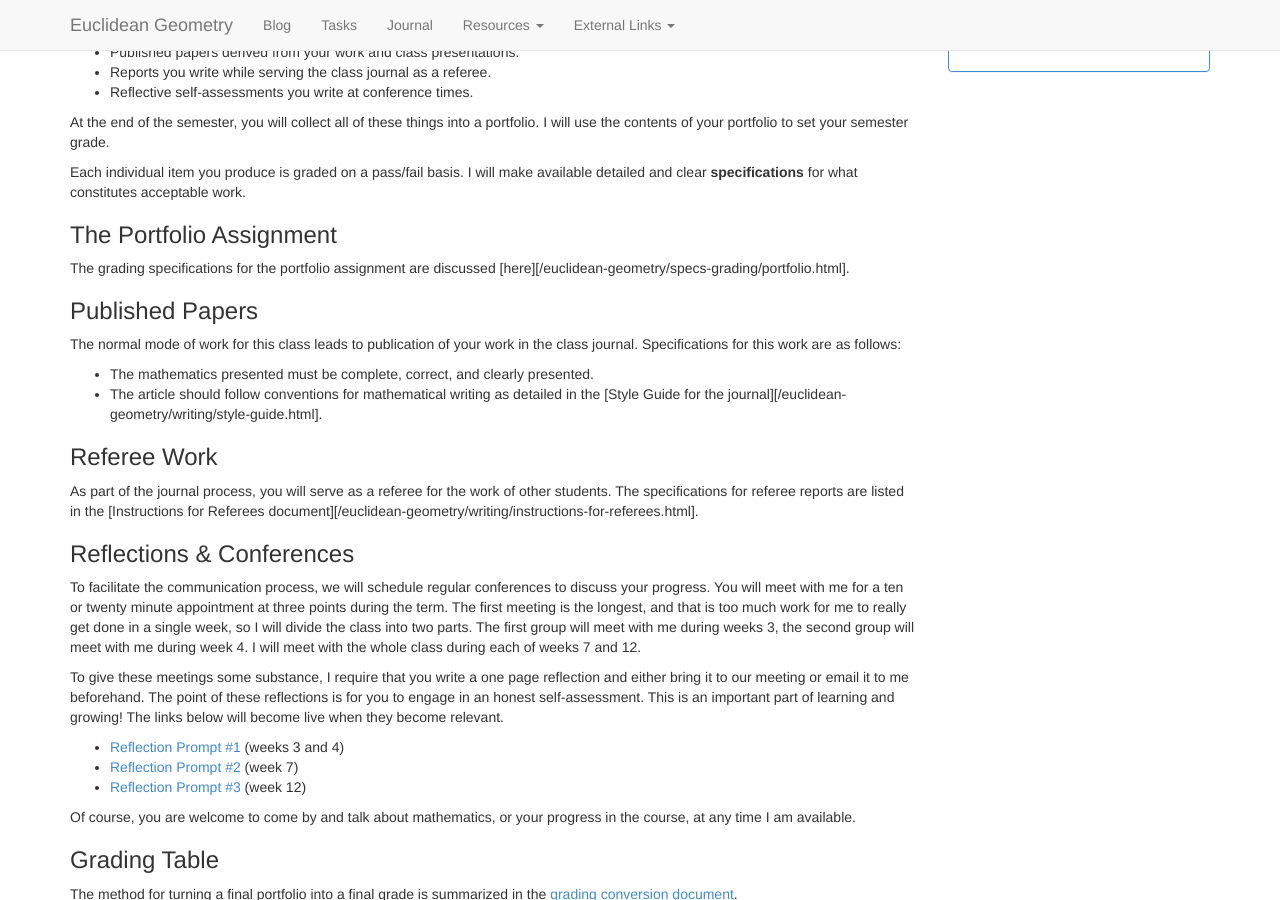
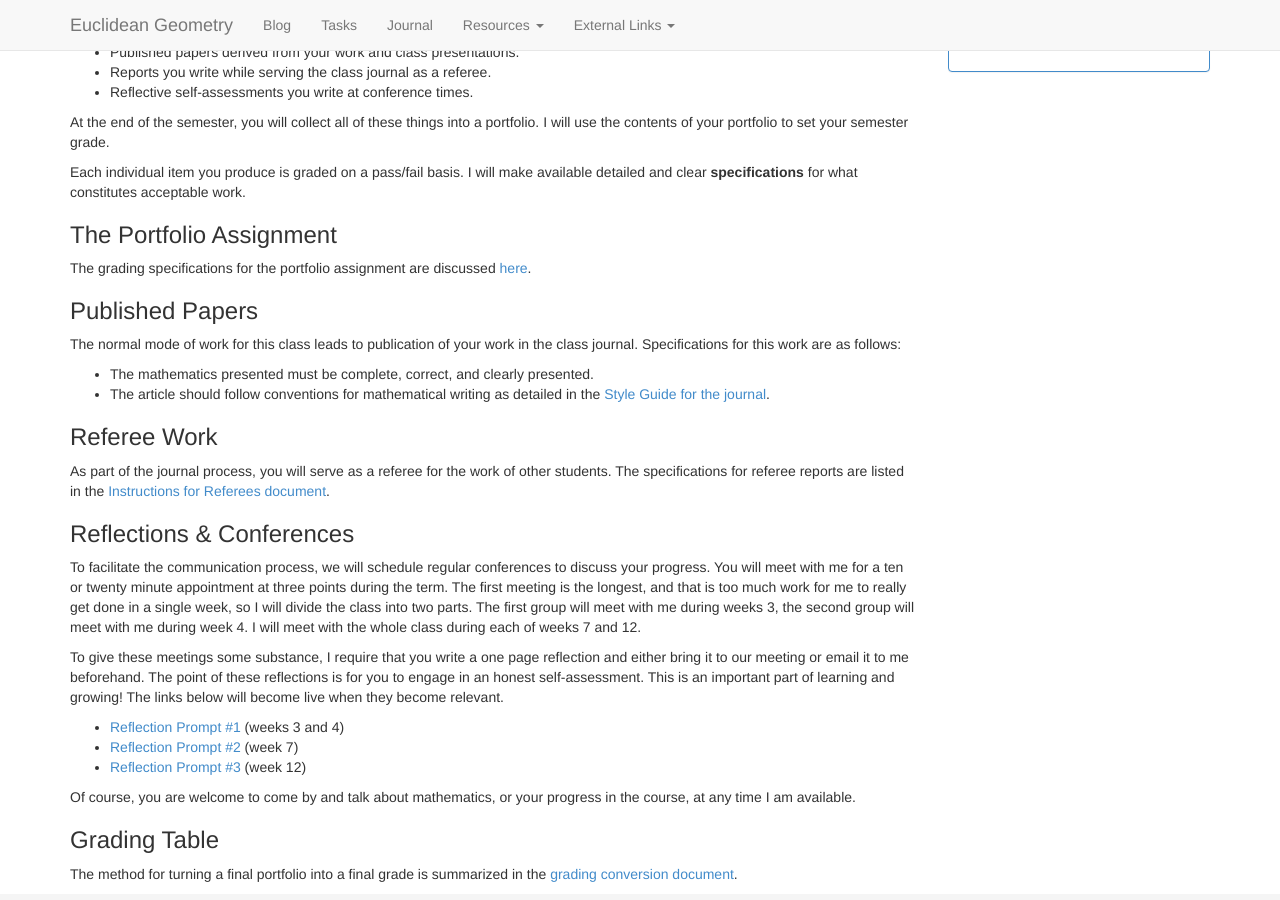
Before and after one commit to theronhitchman/euclidean-geometry, a Jekyll site: the page built from specs-grading/index.md, in a window 1280 px wide and 900 px high, scrolled down 614 px. Built offline with Jekyll 4.4.1, drawn with Linux system fonts in a browser that asks for light colours; nearby versions of some CDN libraries.

Commit message:
correct formatting for links on specs-grading/index.md

```diff
--- a/specs-grading/index.md
+++ b/specs-grading/index.md
@@ -48,7 +48,7 @@ acceptable work.
 ### The Portfolio Assignment
 
 The grading specifications for the portfolio assignment are discussed
-[here][{{site.baseurl}}/specs-grading/portfolio.html].
+[here]({{site.baseurl}}/specs-grading/portfolio.html).
 
 ### Published Papers
 
@@ -57,13 +57,13 @@ class journal. Specifications for this work are as follows:
 
 - The mathematics presented must be complete, correct, and clearly presented.
 - The article should follow conventions for mathematical writing as detailed in
-the [Style Guide for the journal][{{site.baseurl}}/writing/style-guide.html].
+the [Style Guide for the journal]({{site.baseurl}}/writing/style-guide.html).
 
 ### Referee Work
 
 As part of the journal process, you will serve as a referee for the work of other
 students. The specifications for referee reports are listed in the
-[Instructions for Referees document][{{site.baseurl}}/writing/instructions-for-referees.html].
+[Instructions for Referees document]({{site.baseurl}}/writing/instructions-for-referees.html).
 
 ### Reflections & Conferences
 
```
